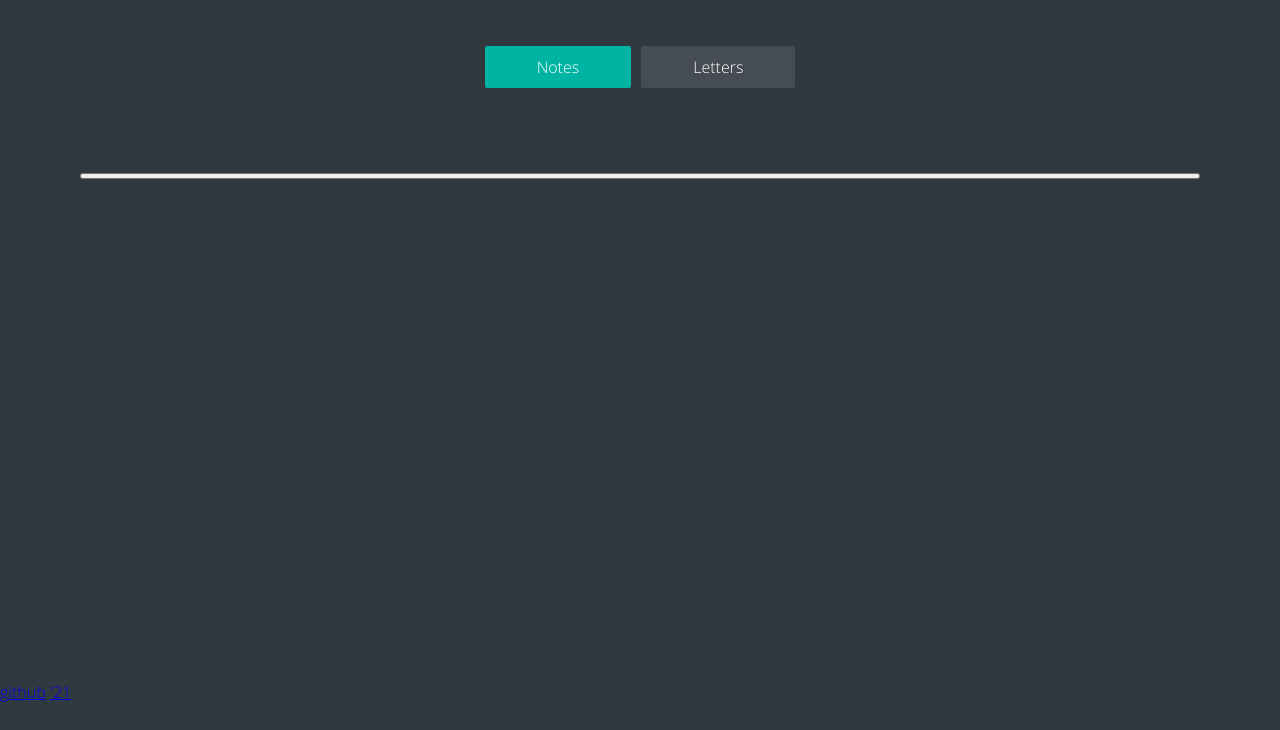
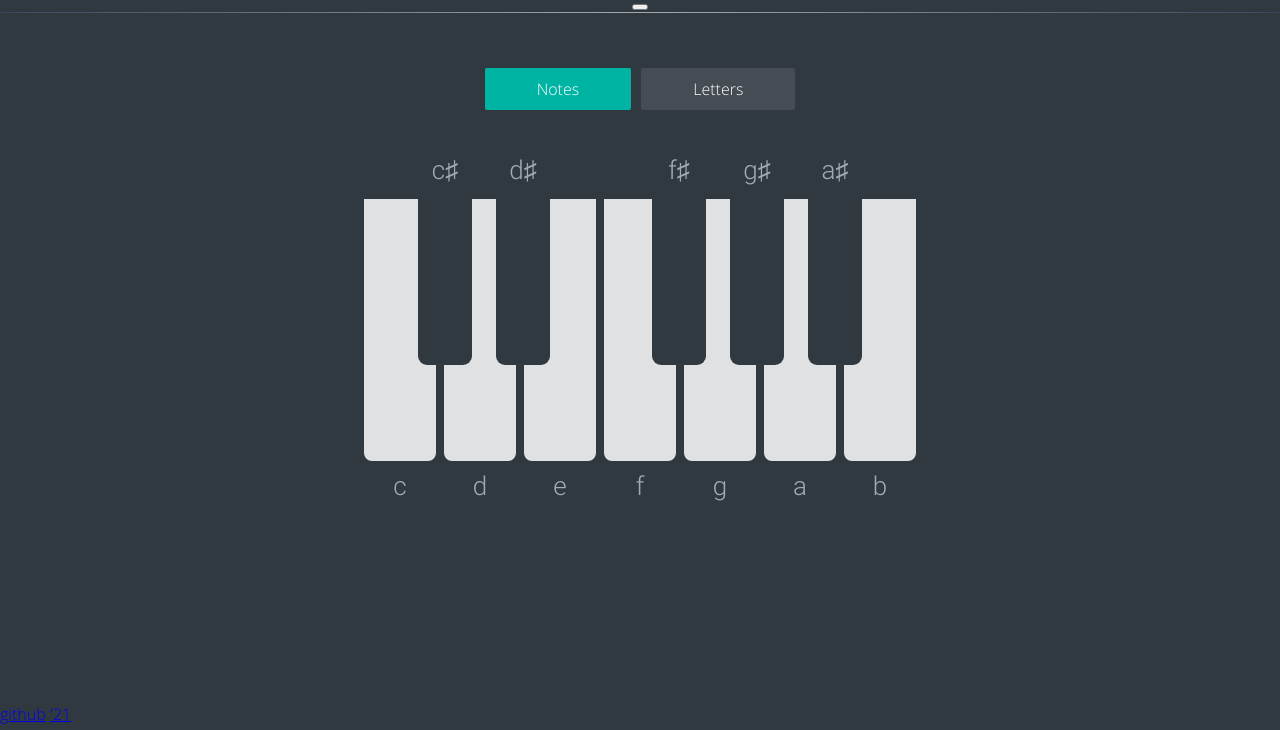
Before and after one commit to BertFrontEnd/virtual-piano, a plain HTML site: page virtual-piano/index.html in a window 1280 px wide. Shown: the part 70-800 px from the top of the page. Drawn offline with Linux system fonts and the light colour scheme.

Commit message:
chore: edit some styles of main

```diff
--- a/virtual-piano/assets/sass/abstract/_constants.scss
+++ b/virtual-piano/assets/sass/abstract/_constants.scss
@@ -4,7 +4,17 @@ $hover-background-color: #515961;
 $active-background-color: #00b4a4;
 $active-hover-background-color: #00c9b7;
 
+$primary-key-color: #e0e1e3;
+$hover-key-color: #ffffff;
+
+$primary-sharp-color: $primary-background-color;
+$hover-sharp-color: $secondary-background-color;
+
 $primary-text-color: #ffffff;
+$secondary-text-color: #a2abb3;
+
+$hover-background-color: #00c9b7;
+$active-background-color: #00b4a4;
 
 $tablet-width: 768px;
 $mobile-width: 320px;
--- a/virtual-piano/assets/sass/base/_base.scss
+++ b/virtual-piano/assets/sass/base/_base.scss
@@ -4,7 +4,6 @@ html {
 }
 
 body {
-
   @extend %font-primary;
   @include font($size: 1.6rem, $height: normal);
   font-weight: 300;
--- /dev/null
+++ b/virtual-piano/assets/sass/base/_keys.scss
@@ -0,0 +1,135 @@
+.key {
+  position: relative;
+  width: 80px;
+  height: 270px;
+  border: 4px solid $primary-background-color;
+  border-radius: 0px 0px 12px 12px;
+  background-color: $primary-key-color;
+  transform-origin: center top;
+  @extend %transition;
+  cursor: pointer;
+
+  &:hover {
+    background-color: $hover-key-color;
+
+    &::before,
+    &::after {
+      color: $hover-background-color;
+    }
+  }
+
+  // remove after javascript
+  &:active {
+    transform: scale(0.96);
+
+    &::before,
+    &::after {
+      color: $active-background-color;
+    }
+  }
+
+  &::before,
+  &::after {
+    position: absolute;
+    bottom: -45px;
+    left: 50%;
+    width: 40px;
+    height: 40px;
+    content: attr(data-note);
+    @extend %font-secondary;
+    @include font($size: 2.6rem, $height: 4rem);
+    text-align: center;
+    color: $secondary-text-color;
+    transform: translateX(-50%);
+    @extend %transition;
+  }
+
+  // change with javascript
+  &::after {
+    display: none;
+    content: attr(data-letter);
+  }
+}
+
+.keys-sharp {
+  position: absolute;
+  top: 0;
+  bottom: 0;
+  left: 50%;
+  /* left: 53px;
+  right: 53px; */
+  @include column(
+    $justify-center: space-between,
+    $align-center: flex-start,
+    $direction: row,
+    $wrap: nowrap
+  );
+  transform: translateX(-50%);
+  pointer-events: none;
+
+  .sharp {
+    position: relative;
+    z-index: 3;
+    width: 54px;
+    height: 170px;
+    margin: 0 12px;
+    border: 0;
+    border-radius: 0px 0px 9px 9px;
+    background-color: $primary-sharp-color;
+    transform-origin: center top;
+    pointer-events: auto;
+    @extend %transition;
+    cursor: pointer;
+
+    &:hover {
+      &::before,
+      &::after {
+        color: $hover-background-color;
+      }
+    }
+
+    // remove after javascript
+    &:active {
+      transform: scale(0.96);
+
+      &::before,
+      &::after {
+        color: $active-background-color;
+      }
+    }
+
+    &::before,
+    &::after {
+      position: absolute;
+      bottom: 175px;
+      left: 50%;
+      width: 40px;
+      height: 40px;
+      content: attr(data-note);
+      @extend %font-secondary;
+      @include font($size: 2.6rem, $height: 4rem);
+      text-align: center;
+      color: $secondary-text-color;
+      transform: translateX(-50%);
+      @extend %transition;
+    }
+
+    // change with javascript
+    &::after {
+      display: none;
+      content: attr(data-letter);
+    }
+  }
+
+  .none {
+    border: 0;
+    border-radius: 0;
+    background-color: transparent;
+    pointer-events: none;
+  }
+}
+
+.key-active,
+.sharp-active {
+  transform: scale(0.96);
+}
--- a/virtual-piano/assets/sass/components/_main.scss
+++ b/virtual-piano/assets/sass/components/_main.scss
@@ -1,5 +1,10 @@
 .main {
-  @include column($justify-center: flex-start, $align-center: space-between, $direction: column, $wrap: wrap);
+  @include column(
+    $justify-center: flex-start,
+    $align-center: space-between,
+    $direction: column,
+    $wrap: wrap
+  );
   width: 100%;
   max-width: 1140px;
   min-height: calc(100vh - 110px);
@@ -8,6 +13,25 @@
 }
 
 .btn-container {
-  @include column($justify-center: center, $align-center: space-between, $direction: row, $wrap: wrap);
+  @include column(
+    $justify-center: center,
+    $align-center: space-between,
+    $direction: row,
+    $wrap: wrap
+  );
   margin-bottom: 80px;
 }
+
+.piano {
+  position: relative;
+  @include column(
+    $justify-center: space-between,
+    $align-center: flex-start,
+    $direction: row,
+    $wrap: nowrap
+  );
+  width: 100%;
+  max-width: 560px;
+  height: 270px;
+  margin: 0 auto 60px;
+}
--- a/virtual-piano/index.html
+++ b/virtual-piano/index.html
@@ -12,6 +12,7 @@
   <body>
     <header class="header">
       <h1 class="header-title">Virtual Piano</h1>
+      <button class="fullscreen open-fullscreen"></button>
     </header>
 
     <main class="main">
@@ -20,23 +21,22 @@
         <button class="btn btn-letters">Letters</button>
       </section>
       <section class="piano">
-        <div class="piano-key" data-letter="D" data-note="c"></div>
-        <div class="piano-key" data-letter="F" data-note="d"></div>
-        <div class="piano-key" data-letter="G" data-note="e"></div>
-        <div class="piano-key" data-letter="H" data-note="f"></div>
-        <div class="piano-key" data-letter="J" data-note="g"></div>
-        <div class="piano-key" data-letter="K" data-note="a"></div>
-        <div class="piano-key" data-letter="L" data-note="b"></div>
+        <div class="key" data-letter="D" data-note="c"></div>
+        <div class="key" data-letter="F" data-note="d"></div>
+        <div class="key" data-letter="G" data-note="e"></div>
+        <div class="key" data-letter="H" data-note="f"></div>
+        <div class="key" data-letter="J" data-note="g"></div>
+        <div class="key" data-letter="K" data-note="a"></div>
+        <div class="key" data-letter="L" data-note="b"></div>
         <div class="keys-sharp">
-          <div class="piano-key sharp" data-letter="R" data-note="c♯"></div>
-          <div class="piano-key sharp" data-letter="T" data-note="d♯"></div>
-          <div class="piano-key sharp none"></div>
-          <div class="piano-key sharp" data-letter="U" data-note="f♯"></div>
-          <div class="piano-key sharp" data-letter="I" data-note="g♯"></div>
-          <div class="piano-key sharp" data-letter="O" data-note="a♯"></div>
+          <div class="sharp" data-letter="R" data-note="c♯"></div>
+          <div class="sharp" data-letter="T" data-note="d♯"></div>
+          <div class="sharp none"></div>
+          <div class="sharp" data-letter="U" data-note="f♯"></div>
+          <div class="sharp" data-letter="I" data-note="g♯"></div>
+          <div class="sharp" data-letter="O" data-note="a♯"></div>
         </div>
       </section>
-      <button class="fullscreen openfullscreen"></button>
     </main>
 
     <footer class="footer">
--- a/virtual-piano/style.scss
+++ b/virtual-piano/style.scss
@@ -6,6 +6,7 @@
 //Base
 @import './assets/sass/base/base';
 @import './assets/sass/base/buttons';
+@import './assets/sass/base/keys';
 
 // Components
 @import './assets/sass/components/header';
```
Also changed, not shown: virtual-piano/style.css, 1 other file.
